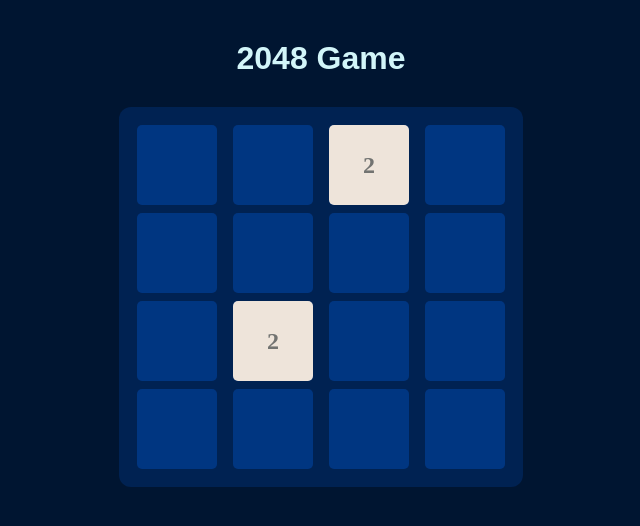
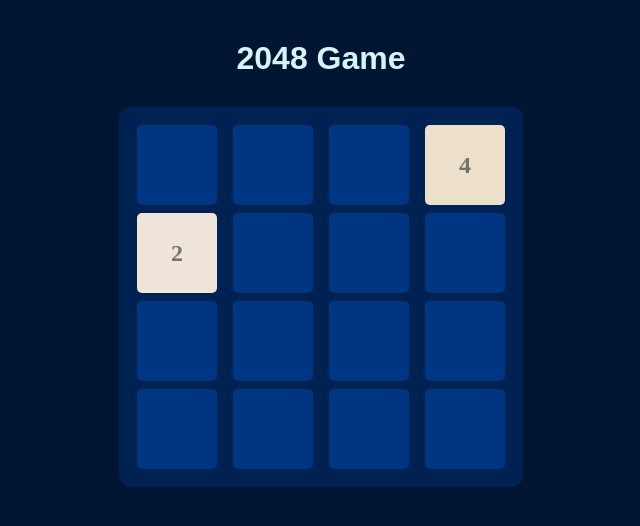
Before and after one commit to pranavgoel29/2048-Game, a React (Vite) app: page / in a window 1280 px wide. Shown: the top 526 px of the page, without its empty margins (319-959 px from the left). Built offline with nearby package versions, Linux system fonts and the light colour scheme.

Commit message:
Updated options function

```diff
--- a/src/Components/Board.tsx
+++ b/src/Components/Board.tsx
@@ -183,7 +183,10 @@
     }
 
     if (options.length > 0) {
-      let spot = getRandomItem(options);
+      let index = ~~(Math.random() * options.length);
+
+    let spot = options[index];
+     // let spot = getRandomItem(options);
       newGrid[spot.x][spot.y] = Math.random() <= 0.7 ? 2 : 4;
     }
   };
```
